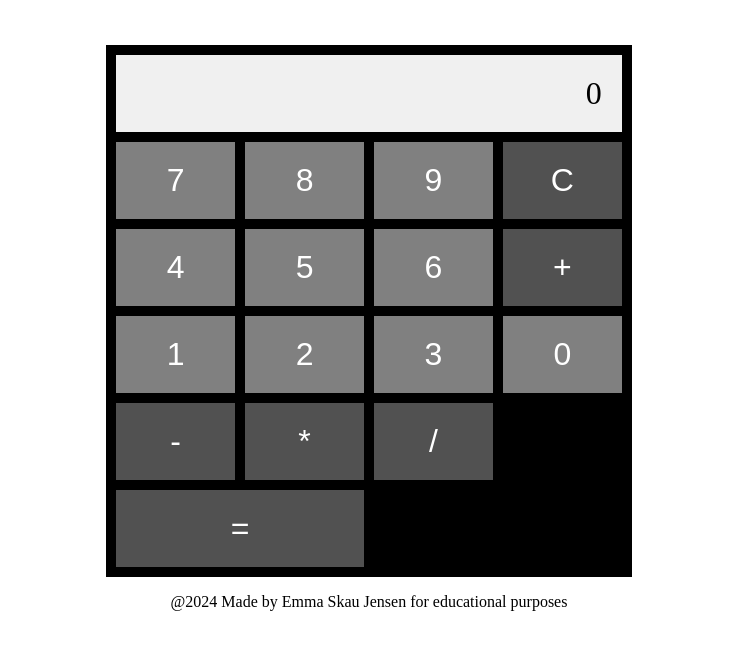
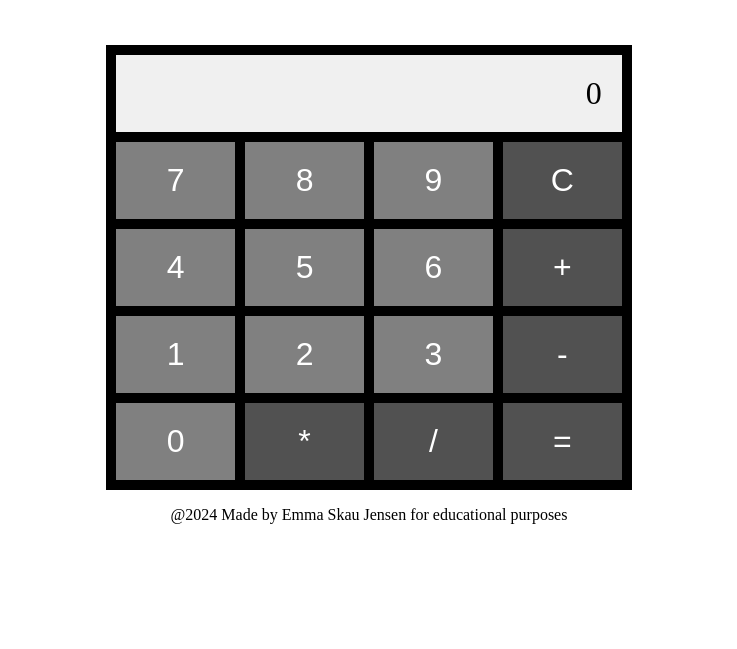
Before and after one commit to EmmaSkau/calculator, a plain HTML site: page OpgaveA/index.html in a window 1280 px wide. Shown: the part 101-750 px from the top of the page, without its empty margins (271-1008 px from the left). Drawn offline with Linux system fonts and the light colour scheme.

Commit message:
Updatering

```diff
--- a/OpgaveA/index.html
+++ b/OpgaveA/index.html
@@ -30,8 +30,8 @@
             <button class="number">1</button>
             <button class="number">2</button>
             <button class="number">3</button>
+            <button class="operator">-</button>
             <button class="number">0</button>
-            <button class="operator">-</button>
             <button class="operator">*</button>
             <button class="operator">/</button>
             <button id="equals">=</button>
--- a/OpgaveA/scss/style.css
+++ b/OpgaveA/scss/style.css
@@ -39,11 +39,6 @@ button:hover {
   background-color: #f0f0f0;
 }
 
-#equals {
-  grid-column: span 2;
-  background-color: rgb(81, 81, 81);
-}
-
-.operator, #clear {
+.operator, #clear, #equals {
   background-color: rgb(81, 81, 81);
 }/*# sourceMappingURL=style.css.map */
```
Also changed, not shown: 1 other file.
